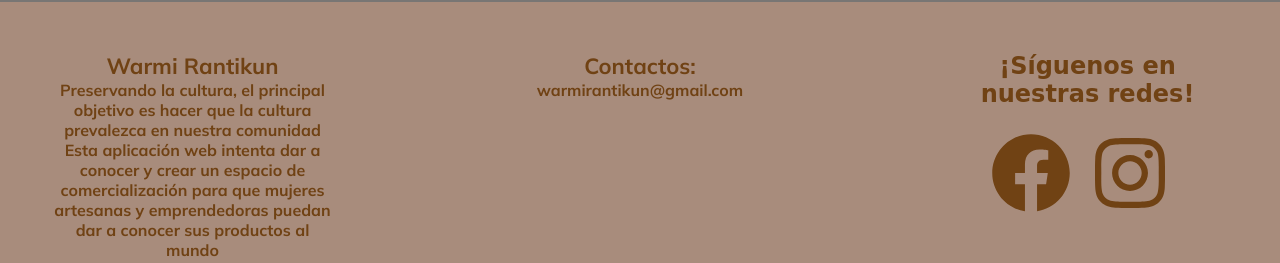
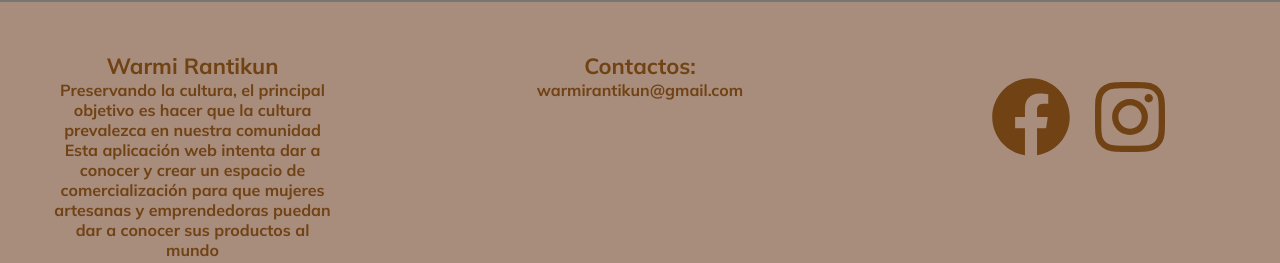
Before and after one commit to Favio-coder/Warmi-Rantikun.github.io, a plain HTML site: page index.html in a window 1280 px wide. Shown: the part 736-999 px from the top of the page. Drawn offline with Linux system fonts and the light colour scheme; a web font is replaced by a local one.

Commit message:
modificando el index

```diff
--- a/index.html
+++ b/index.html
@@ -74,7 +74,7 @@
             </div>
 
             <div class="contenedor-piepagina_div">
-                <h2>¡Síguenos en nuestras redes!</h2>
+
                 <div class="contenedor-redes-sociales">
                     <svg xmlns="http://www.w3.org/2000/svg" height="1em" viewBox="0 0 512 512"><!--! Font Awesome Free 6.4.0 by @fontawesome - https://fontawesome.com License - https://fontawesome.com/license (Commercial License) Copyright 2023 Fonticons, Inc. --><style>svg{fill:rgb(112, 66, 20)}</style><path d="M504 256C504 119 393 8 256 8S8 119 8 256c0 123.78 90.69 226.38 209.25 245V327.69h-63V256h63v-54.64c0-62.15 37-96.48 93.67-96.48 27.14 0 55.52 4.84 55.52 4.84v61h-31.28c-30.8 0-40.41 19.12-40.41 38.73V256h68.78l-11 71.69h-57.78V501C413.31 482.38 504 379.78 504 256z"/></svg>
                     <svg xmlns="http://www.w3.org/2000/svg" height="1em" viewBox="0 0 448 512"><!--! Font Awesome Free 6.4.0 by @fontawesome - https://fontawesome.com License - https://fontawesome.com/license (Commercial License) Copyright 2023 Fonticons, Inc. --><style>svg{fill:#704214}</style><path d="M224.1 141c-63.6 0-114.9 51.3-114.9 114.9s51.3 114.9 114.9 114.9S339 319.5 339 255.9 287.7 141 224.1 141zm0 189.6c-41.1 0-74.7-33.5-74.7-74.7s33.5-74.7 74.7-74.7 74.7 33.5 74.7 74.7-33.6 74.7-74.7 74.7zm146.4-194.3c0 14.9-12 26.8-26.8 26.8-14.9 0-26.8-12-26.8-26.8s12-26.8 26.8-26.8 26.8 12 26.8 26.8zm76.1 27.2c-1.7-35.9-9.9-67.7-36.2-93.9-26.2-26.2-58-34.4-93.9-36.2-37-2.1-147.9-2.1-184.9 0-35.8 1.7-67.6 9.9-93.9 36.1s-34.4 58-36.2 93.9c-2.1 37-2.1 147.9 0 184.9 1.7 35.9 9.9 67.7 36.2 93.9s58 34.4 93.9 36.2c37 2.1 147.9 2.1 184.9 0 35.9-1.7 67.7-9.9 93.9-36.2 26.2-26.2 34.4-58 36.2-93.9 2.1-37 2.1-147.8 0-184.8zM398.8 388c-7.8 19.6-22.9 34.7-42.6 42.6-29.5 11.7-99.5 9-132.1 9s-102.7 2.6-132.1-9c-19.6-7.8-34.7-22.9-42.6-42.6-11.7-29.5-9-99.5-9-132.1s-2.6-102.7 9-132.1c7.8-19.6 22.9-34.7 42.6-42.6 29.5-11.7 99.5-9 132.1-9s102.7-2.6 132.1 9c19.6 7.8 34.7 22.9 42.6 42.6 11.7 29.5 9 99.5 9 132.1s2.7 102.7-9 132.1z"/></svg>
```
